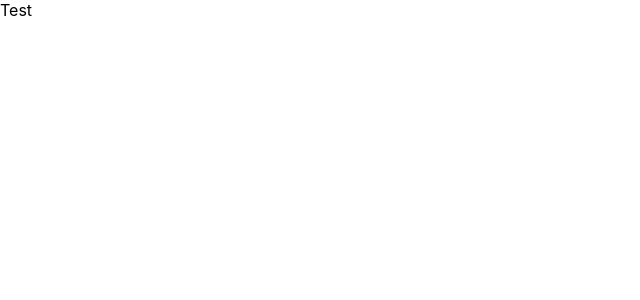
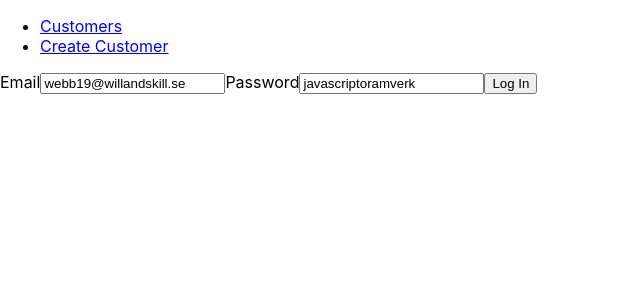
Before and after one commit to Oz90/Frontend3-React-Assignment, a React (Create React App) app: page /login in a window 1280 px wide. Shown: the top 300 px of the page, without its empty margins (0-640 px from the left). Built offline with nearby package versions, Linux system fonts and the light colour scheme.

Commit message:
Added login page

```diff
--- a/src/App.js
+++ b/src/App.js
@@ -1,7 +1,30 @@
 import React from "react";
+import { Switch, Route, Link } from "react-router-dom";
+import LoginPage from "./pages/LoginPage";
 
 function App() {
-  return <div>Test</div>;
+  return (
+    <div>
+      <ul>
+        <li>
+          <Link to="/customers">Customers</Link>
+        </li>
+        <li>
+          <Link to="/customers/create">Create Customer</Link>
+        </li>
+      </ul>
+
+      <Switch>
+        <Route path="/login">
+          <LoginPage />
+        </Route>
+        <Route path="/customers/create"></Route>
+        <Route path="/customers/:id/edit"></Route>
+        <Route path="/customers/:id"></Route>
+        <Route path="/customers"></Route>
+      </Switch>
+    </div>
+  );
 }
 
 export default App;
--- a/src/index.js
+++ b/src/index.js
@@ -1,14 +1,17 @@
-import React from 'react';
-import ReactDOM from 'react-dom';
-import './index.css';
-import App from './App';
-import reportWebVitals from './reportWebVitals';
+import React from "react";
+import ReactDOM from "react-dom";
+import { BrowserRouter } from "react-router-dom";
+import "./index.css";
+import App from "./App";
+import reportWebVitals from "./reportWebVitals";
 
 ReactDOM.render(
   <React.StrictMode>
-    <App />
+    <BrowserRouter>
+      <App />
+    </BrowserRouter>
   </React.StrictMode>,
-  document.getElementById('root')
+  document.getElementById("root")
 );
 
 // If you want to start measuring performance in your app, pass a function
--- /dev/null
+++ b/src/pages/LoginPage.jsx
@@ -0,0 +1,55 @@
+import React, { useState } from "react";
+import { useHistory } from "react-router-dom";
+
+export default function LoginPage() {
+  const [formData, setFormData] = useState({
+    email: "webb19@willandskill.se",
+    password: "javascriptoramverk"
+  });
+  const history = useHistory();
+  console.log(history);
+
+  function handleOnSubmit(e) {
+    e.preventDefault();
+    const url = "https://frebi.willandskill.eu/api-token-auth/";
+    const payload = {
+      email: formData.email,
+      password: formData.password
+    };
+    fetch(url, {
+      method: "POST",
+      body: JSON.stringify(payload),
+      headers: {
+        "Content-Type": "application/json"
+      }
+    })
+      .then(res => res.json())
+      .then(data => {
+        localStorage.setItem("WEBB20", data.token);
+        history.push("/customers");
+      });
+  }
+
+  function handleOnChange(e) {
+    const inputName = e.target.name;
+    const inputValue = e.target.value;
+    const newObj = { ...formData, [inputName]: inputValue };
+    setFormData(newObj);
+  }
+
+  return (
+    <div>
+      <form onSubmit={handleOnSubmit}>
+        <label>Email</label>
+        <input name="email" value={formData.email} onChange={handleOnChange} />
+        <label>Password</label>
+        <input
+          name="password"
+          value={formData.password}
+          onChange={handleOnChange}
+        />
+        <button type="submit">Log In</button>
+      </form>
+    </div>
+  );
+}
```
Also changed, not shown: 1 other file (tests, documents, lock files or other folders).
